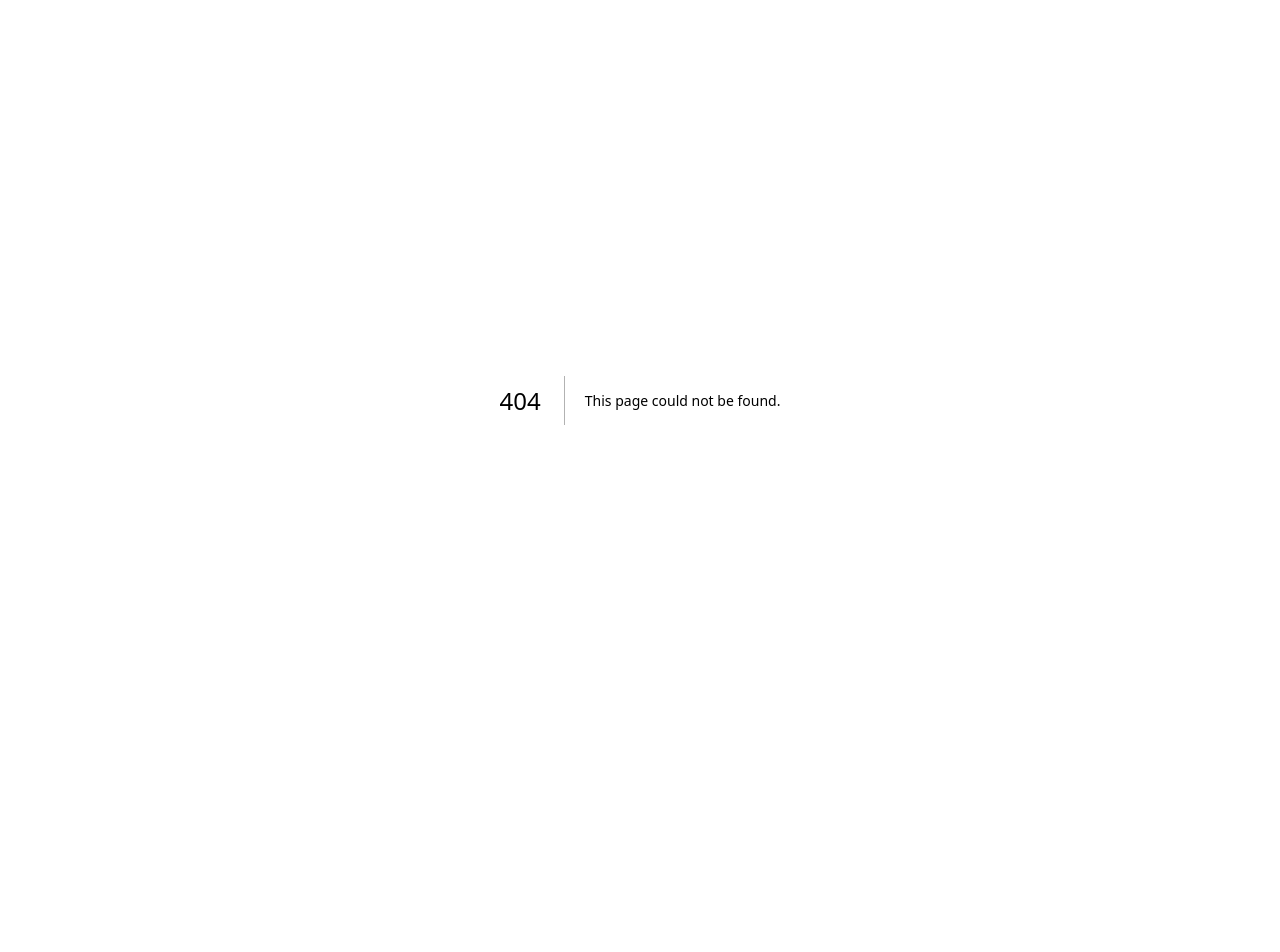
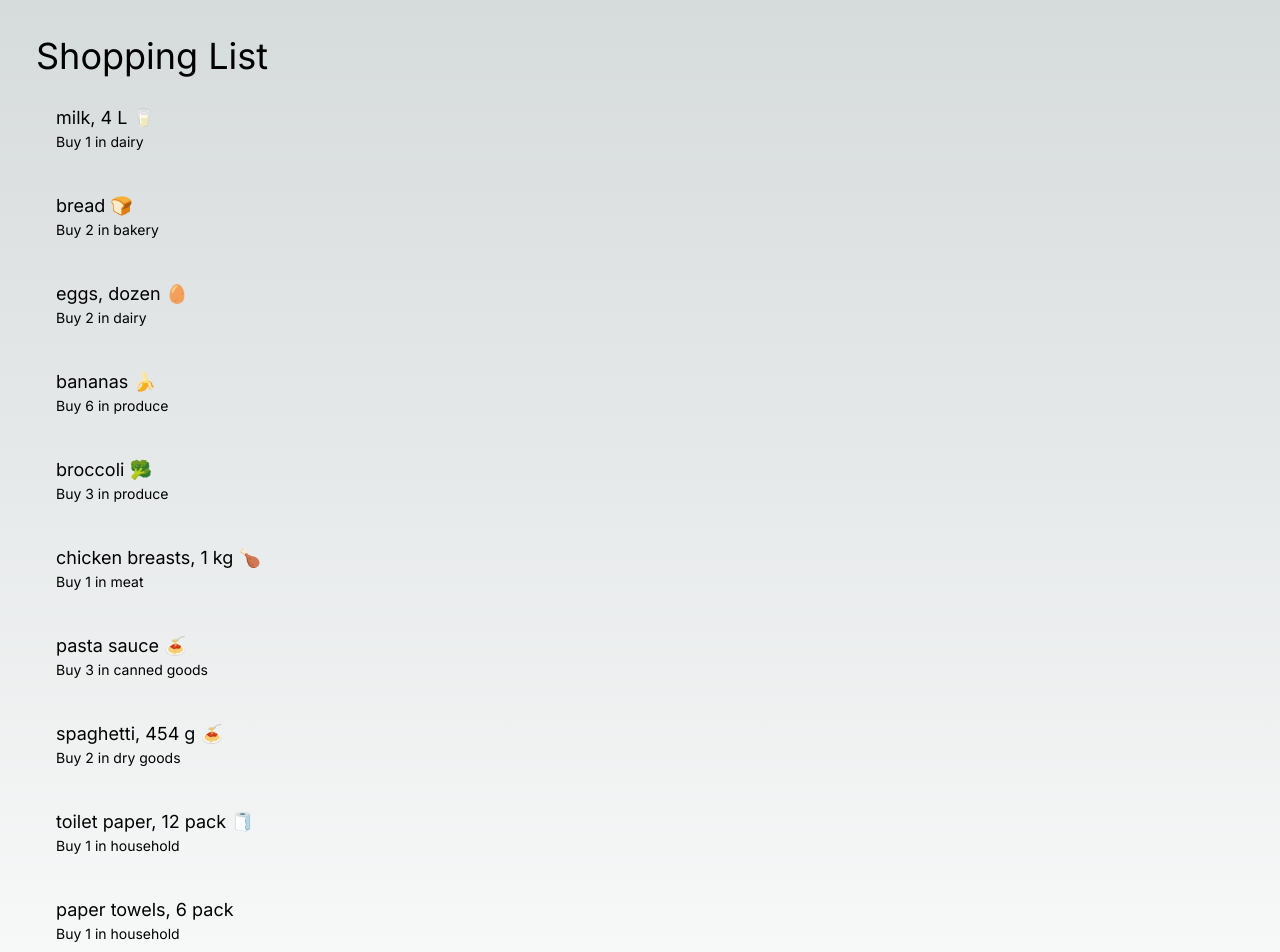
Before and after one commit to Rohan292004/cprg306-assignments, a Next.js app: page /week-3 in a window 1280 px wide. Before the commit this address had no page. Shown: the top 952 px of the page. Before the commit the page ends 800 px from the top, so only its background shows below. Built offline with nearby package versions, Linux system fonts and the light colour scheme.

Commit message:
Completed week-3 assignment

```diff
--- a/app/page.js
+++ b/app/page.js
@@ -1,113 +1,14 @@
-import Image from "next/image";
-
-export default function Home() {
+import Link from "next/link";
+export default function Page() {
   return (
-    <main className="flex min-h-screen flex-col items-center justify-between p-24">
-      <div className="z-10 max-w-5xl w-full items-center justify-between font-mono text-sm lg:flex">
-        <p className="fixed left-0 top-0 flex w-full justify-center border-b border-gray-300 bg-gradient-to-b from-zinc-200 pb-6 pt-8 backdrop-blur-2xl dark:border-neutral-800 dark:bg-zinc-800/30 dark:from-inherit lg:static lg:w-auto  lg:rounded-xl lg:border lg:bg-gray-200 lg:p-4 lg:dark:bg-zinc-800/30">
-          Get started by editing&nbsp;
-          <code className="font-mono font-bold">app/page.js</code>
-        </p>
-        <div className="fixed bottom-0 left-0 flex h-48 w-full items-end justify-center bg-gradient-to-t from-white via-white dark:from-black dark:via-black lg:static lg:h-auto lg:w-auto lg:bg-none">
-          <a
-            className="pointer-events-none flex place-items-center gap-2 p-8 lg:pointer-events-auto lg:p-0"
-            href="https://vercel.com?utm_source=create-next-app&utm_medium=appdir-template&utm_campaign=create-next-app"
-            target="_blank"
-            rel="noopener noreferrer"
-          >
-            By{" "}
-            <Image
-              src="/vercel.svg"
-              alt="Vercel Logo"
-              className="dark:invert"
-              width={100}
-              height={24}
-              priority
-            />
-          </a>
-        </div>
-      </div>
-
-      <div className="relative flex place-items-center before:absolute before:h-[300px] before:w-full sm:before:w-[480px] before:-translate-x-1/2 before:rounded-full before:bg-gradient-radial before:from-white before:to-transparent before:blur-2xl before:content-[''] after:absolute after:-z-20 after:h-[180px] after:w-full sm:after:w-[240px] after:translate-x-1/3 after:bg-gradient-conic after:from-sky-200 after:via-blue-200 after:blur-2xl after:content-[''] before:dark:bg-gradient-to-br before:dark:from-transparent before:dark:to-blue-700 before:dark:opacity-10 after:dark:from-sky-900 after:dark:via-[#0141ff] after:dark:opacity-40 before:lg:h-[360px] z-[-1]">
-        <Image
-          className="relative dark:drop-shadow-[0_0_0.3rem_#ffffff70] dark:invert"
-          src="/next.svg"
-          alt="Next.js Logo"
-          width={180}
-          height={37}
-          priority
-        />
-      </div>
-
-      <div className="mb-32 grid text-center lg:max-w-5xl lg:w-full lg:mb-0 lg:grid-cols-4 lg:text-left">
-        <a
-          href="https://nextjs.org/docs?utm_source=create-next-app&utm_medium=appdir-template&utm_campaign=create-next-app"
-          className="group rounded-lg border border-transparent px-5 py-4 transition-colors hover:border-gray-300 hover:bg-gray-100 hover:dark:border-neutral-700 hover:dark:bg-neutral-800/30"
-          target="_blank"
-          rel="noopener noreferrer"
-        >
-          <h2 className={`mb-3 text-2xl font-semibold`}>
-            Docs{" "}
-            <span className="inline-block transition-transform group-hover:translate-x-1 motion-reduce:transform-none">
-              -&gt;
-            </span>
-          </h2>
-          <p className={`m-0 max-w-[30ch] text-sm opacity-50`}>
-            Find in-depth information about Next.js features and API.
-          </p>
-        </a>
-
-        <a
-          href="https://nextjs.org/learn?utm_source=create-next-app&utm_medium=appdir-template-tw&utm_campaign=create-next-app"
-          className="group rounded-lg border border-transparent px-5 py-4 transition-colors hover:border-gray-300 hover:bg-gray-100 hover:dark:border-neutral-700 hover:dark:bg-neutral-800 hover:dark:bg-opacity-30"
-          target="_blank"
-          rel="noopener noreferrer"
-        >
-          <h2 className={`mb-3 text-2xl font-semibold`}>
-            Learn{" "}
-            <span className="inline-block transition-transform group-hover:translate-x-1 motion-reduce:transform-none">
-              -&gt;
-            </span>
-          </h2>
-          <p className={`m-0 max-w-[30ch] text-sm opacity-50`}>
-            Learn about Next.js in an interactive course with&nbsp;quizzes!
-          </p>
-        </a>
-
-        <a
-          href="https://vercel.com/templates?framework=next.js&utm_source=create-next-app&utm_medium=appdir-template&utm_campaign=create-next-app"
-          className="group rounded-lg border border-transparent px-5 py-4 transition-colors hover:border-gray-300 hover:bg-gray-100 hover:dark:border-neutral-700 hover:dark:bg-neutral-800/30"
-          target="_blank"
-          rel="noopener noreferrer"
-        >
-          <h2 className={`mb-3 text-2xl font-semibold`}>
-            Templates{" "}
-            <span className="inline-block transition-transform group-hover:translate-x-1 motion-reduce:transform-none">
-              -&gt;
-            </span>
-          </h2>
-          <p className={`m-0 max-w-[30ch] text-sm opacity-50`}>
-            Explore starter templates for Next.js.
-          </p>
-        </a>
-
-        <a
-          href="https://vercel.com/new?utm_source=create-next-app&utm_medium=appdir-template&utm_campaign=create-next-app"
-          className="group rounded-lg border border-transparent px-5 py-4 transition-colors hover:border-gray-300 hover:bg-gray-100 hover:dark:border-neutral-700 hover:dark:bg-neutral-800/30"
-          target="_blank"
-          rel="noopener noreferrer"
-        >
-          <h2 className={`mb-3 text-2xl font-semibold`}>
-            Deploy{" "}
-            <span className="inline-block transition-transform group-hover:translate-x-1 motion-reduce:transform-none">
-              -&gt;
-            </span>
-          </h2>
-          <p className={`m-0 max-w-[30ch] text-sm opacity-50 text-balance`}>
-            Instantly deploy your Next.js site to a shareable URL with Vercel.
-          </p>
-        </a>
-      </div>
+<main>
+  <h1>CPRG 306: Web Development 2 - Assignments</h1>
+    <ul>
+      <li>
+        <h2><Link href="week-2">Week 2 Assignment</Link></h2>
+        <h2><Link href="week-3">Week 3 Assignment</Link></h2>
+      </li>
+    </ul>
     </main>
   );
 }
--- /dev/null
+++ b/app/week-3/item-list.js
@@ -0,0 +1,91 @@
+import Item from "./item";
+export default function ItemList() {
+      const item1 = {
+        name: "milk, 4 L 🥛",
+        quantity: 1,
+        category: "dairy",
+      };
+
+      const item2 = {
+        name: "bread 🍞",
+        quantity: 2,
+        category: "bakery",
+      };
+
+      const item3 = {
+        name: "eggs, dozen 🥚",
+        quantity: 2,
+        category: "dairy",
+      };
+
+      const item4 = {
+        name: "bananas 🍌",
+        quantity: 6,
+        category: "produce",
+      };
+
+      const item5 = {
+        name: "broccoli 🥦",
+        quantity: 3,
+        category: "produce",
+      };
+
+      const item6 = {
+        name: "chicken breasts, 1 kg 🍗",
+        quantity: 1,
+        category: "meat",
+      };
+
+      const item7 = {
+        name: "pasta sauce 🍝",
+        quantity: 3,
+        category: "canned goods",
+      };
+
+      const item8 = {
+        name: "spaghetti, 454 g 🍝",
+        quantity: 2,
+        category: "dry goods",
+      };
+
+      const item9 = {
+        name: "toilet paper, 12 pack 🧻",
+        quantity: 1,
+        category: "household",
+      };
+
+      const item10 = {
+        name: "paper towels, 6 pack",
+        quantity: 1,
+        category: "household",
+      };
+
+      const item11 = {
+        name: "dish soap 🍽️",
+        quantity: 1,
+        category: "household",
+      };
+
+      const item12 = {
+        name: "hand soap 🧼",
+        quantity: 4,
+        category: "household",
+      };
+
+      return(
+        <div>
+            <Item name={item1.name} quantity={item1.quantity} category={item1.category} />
+            <Item name={item2.name} quantity={item2.quantity} category={item2.category} />
+            <Item name={item3.name} quantity={item3.quantity} category={item3.category} />
+            <Item name={item4.name} quantity={item4.quantity} category={item4.category} />
+            <Item name={item5.name} quantity={item5.quantity} category={item5.category} />
+            <Item name={item6.name} quantity={item6.quantity} category={item6.category} />
+            <Item name={item7.name} quantity={item7.quantity} category={item7.category} />
+            <Item name={item8.name} quantity={item8.quantity} category={item8.category} />
+            <Item name={item9.name} quantity={item9.quantity} category={item9.category} />
+            <Item name={item10.name} quantity={item10.quantity} category={item10.category} />
+            <Item name={item11.name} quantity={item11.quantity} category={item11.category} />
+            <Item name={item12.name} quantity={item12.quantity} category={item12.category} />
+        </div>
+      )
+}
--- /dev/null
+++ b/app/week-3/item.js
@@ -0,0 +1,10 @@
+export default function Item({name, quantity, category}) {
+    return(
+        <main>
+            <div className="custom-item mx-4 my-4 p-3 bg-custom">
+            <h2 className="custom-heading text-lg font-italic text-custom-heading-color">{name}</h2>
+            <p className="text-sm">Buy {quantity} in {category}  </p>
+            </div>
+        </main>
+    );
+    }
--- /dev/null
+++ b/app/week-3/page.js
@@ -0,0 +1,9 @@
+import ItemList from './item-list.js';
+export default function Page() {
+    return (
+        <main className="custom-item mx-4 my-4 p-3 bg-custom">
+            <h1 className="text-4xl font-italic m-2">Shopping List</h1>
+            <ItemList />
+        </main>
+    )
+}
```
